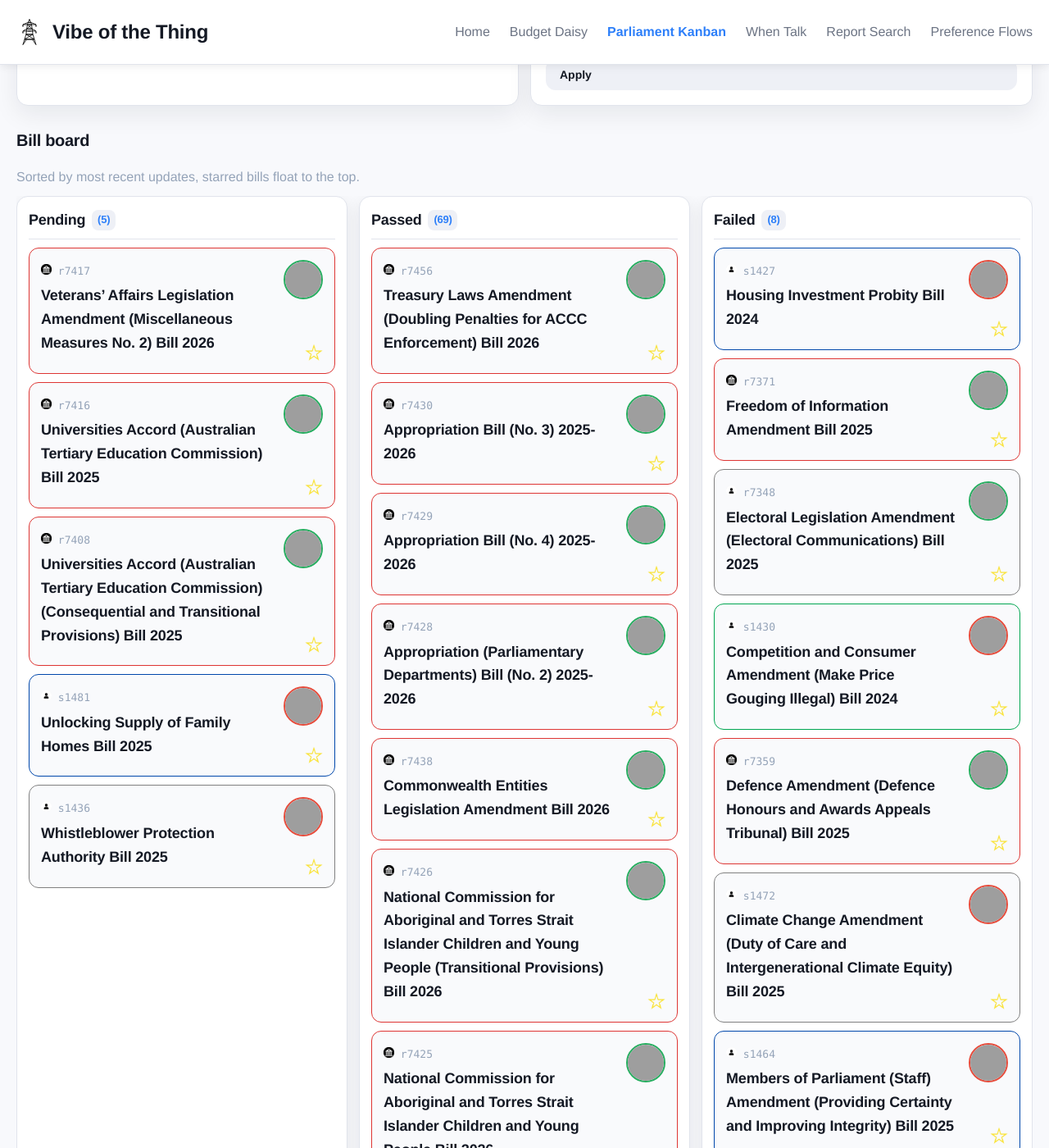
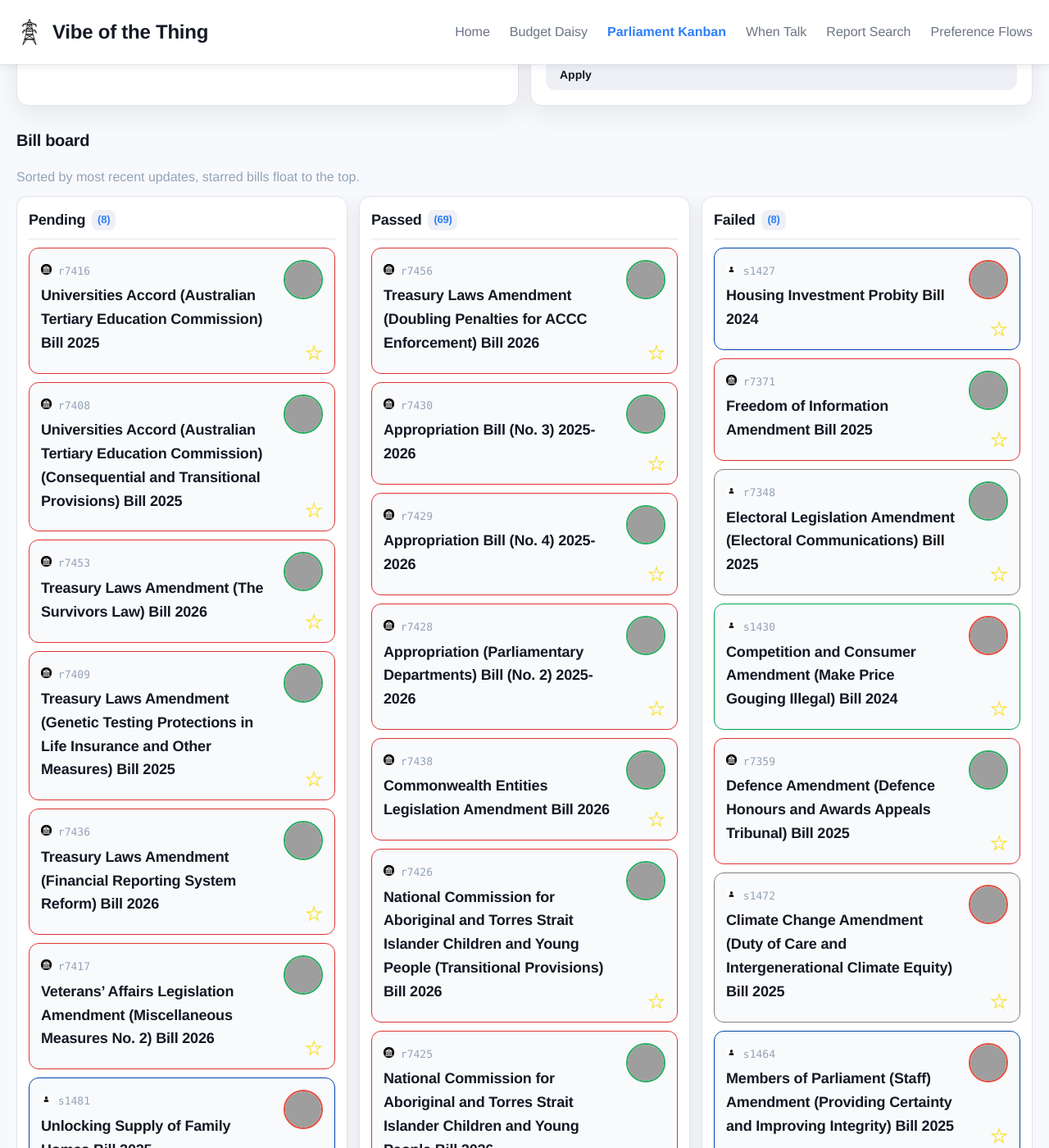
Before and after one commit to Coedice/vibe-of-the-thing, a Jekyll site: the page built from parliament-kanban/index.html, in a window 1280 px wide and 1400 px high, scrolled down 595 px. Shown: the whole window at 82% size. Built offline with Jekyll 4.4.1, drawn with Linux system fonts in a browser that asks for light colours; part of the change alters nothing that is shown; grey boxes are pictures that could not be loaded.

Commit message:
Update bill data

```diff
--- a/_data/bills.yml
+++ b/_data/bills.yml
@@ -15,8 +15,38 @@ pending:
   introducer_id: '10123'
   introducer_division: Blaxland
   pdf_url: https://parlinfo.aph.gov.au/parlInfo/download/legislation/bills/r7408_first-reps/toc_pdf/25105b01.pdf;fileType=application%2Fpdf
-  last_updated: 2026-03-03
+  last_updated: 2026-03-30
   second_reading_hansard_url: https://parlinfo.aph.gov.au/parlInfo/search/display/display.w3p;query=Id%3A%22chamber%2Fhansardr%2F28887%2F0035%22
+- bill_id: r7409
+  title: Treasury Laws Amendment (Genetic Testing Protections in Life Insurance and
+    Other Measures) Bill 2025
+  status: Before Senate
+  type: Government
+  portfolio: Treasury
+  originating_house: House of Representatives
+  summary: "Amends: the Insurance Contracts Act 1984 to establish a ban which prohibits\
+    \ insurers from using certain information about an individual\u2019s genetic testing\
+    \ to inform the offer of life insurance cover, or the terms and conditions of\
+    \ the cover that is offered; the Disability Discrimination Act 1992 to align Australia\u2019\
+    s anti-discrimination law with the ban; the Corporations Act 2001 to provide four\
+    \ licensing exemptions for foreign financial services providers; 7 Acts to support\
+    \ Australia\u2019s continuing participation with multilateral development banks\
+    \ (MDBs) and the International Monetary Fund by introducing special appropriations\
+    \ for current and future financial obligations to MDBs, enabling the delegation\
+    \ of certain powers, ensuring payments consistent with existing obligations can\
+    \ be made without additional ministerial approval, and making technical amendments;\
+    \ and the Financial Sector Reform (Hayne Royal Commission Response\u2014Better\
+    \ Advice) Act 2021 to remove the requirement that individual financial advisers\
+    \ register themselves with the Australian Securities and Investments Commission\
+    \ annually from 1 July 2026. Also repeals 9 Acts and the European Bank for Reconstruction\
+    \ and Development Regulation 2012."
+  introducer_name: Daniel Mulino
+  introducer_party: Labor
+  introducer_id: '10925'
+  introducer_division: Fraser
+  pdf_url: https://parlinfo.aph.gov.au/parlInfo/download/legislation/bills/r7409_first-reps/toc_pdf/25106b01.pdf;fileType=application%2Fpdf
+  last_updated: 2026-03-25
+  second_reading_hansard_url: https://parlinfo.aph.gov.au/parlInfo/search/display/display.w3p;query=Id%3A%22chamber%2Fhansardr%2F28887%2F0043%22
 - bill_id: r7416
   title: Universities Accord (Australian Tertiary Education Commission) Bill 2025
   status: Before Senate
@@ -34,7 +64,7 @@ pending:
   introducer_id: '11033'
   introducer_division: Sturt
   pdf_url: https://parlinfo.aph.gov.au/parlInfo/download/legislation/bills/r7416_first-reps/toc_pdf/25107b01.pdf;fileType=application%2Fpdf
-  last_updated: 2026-03-03
+  last_updated: 2026-03-30
   second_reading_hansard_url: https://parlinfo.aph.gov.au/parlInfo/search/display/display.w3p;query=Id%3A%22chamber%2Fhansardr%2F29135%2F0164%22
 - bill_id: r7417
   title: Veterans&rsquo; Affairs Legislation Amendment (Miscellaneous Measures No.
@@ -55,6 +85,39 @@ pending:
   pdf_url: https://parlinfo.aph.gov.au/parlInfo/download/legislation/bills/r7417_third-reps/toc_pdf/25116b01.pdf;fileType=application%2Fpdf
   last_updated: 2026-03-03
   second_reading_hansard_url: https://parlinfo.aph.gov.au/parlInfo/search/display/display.w3p;query=Id%3A%22chamber%2Fhansardr%2F28890%2F0026%22
+- bill_id: r7436
+  title: Treasury Laws Amendment (Financial Reporting System Reform) Bill 2026
+  status: Before Senate
+  type: Government
+  portfolio: Treasury
+  originating_house: House of Representatives
+  summary: Amends the Australian Securities and Investments Commission Act 2001 to
+    merge the Financial Reporting Council, the Australian Accounting Standards Board
+    and the Auditing and Assurance Standards Board into a single entity to be known
+    as External Reporting Australia, with responsibility for performing core financial
+    reporting and sustainability standard-setting functions. Also makes consequential
+    amendments to 8 Acts.
+  introducer_name: Daniel Mulino
+  introducer_party: Labor
+  introducer_id: '10925'
+  introducer_division: Fraser
+  pdf_url: https://parlinfo.aph.gov.au/parlInfo/download/legislation/bills/r7436_first-reps/toc_pdf/26012b01.pdf;fileType=application%2Fpdf
+  last_updated: 2026-03-11
+  second_reading_hansard_url: https://parlinfo.aph.gov.au/parlInfo/search/display/display.w3p;query=Id%3A%22chamber%2Fhansardr%2F29139%2F0015%22
+- bill_id: r7453
+  title: Treasury Laws Amendment (The Survivors Law) Bill 2026
+  status: Before Reps
+  type: Government
+  portfolio: Treasury
+  originating_house: House of Representatives
+  summary: null
+  introducer_name: Daniel Mulino
+  introducer_party: Labor
+  introducer_id: '10925'
+  introducer_division: Fraser
+  pdf_url: https://parlinfo.aph.gov.au/parlInfo/download/legislation/bills/r7453_first-reps/toc_pdf/26033b01.pdf;fileType=application%2Fpdf
+  last_updated: 2026-03-25
+  second_reading_hansard_url: https://parlinfo.aph.gov.au/parlInfo/search/display/display.w3p;query=Id%3A%22chamber%2Fhansardr%2F29149%2F0026%22
 - bill_id: s1436
   title: Whistleblower Protection Authority Bill 2025
   status: Before Senate
```
